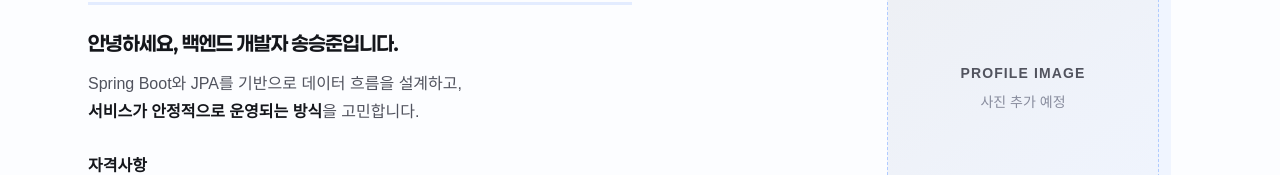
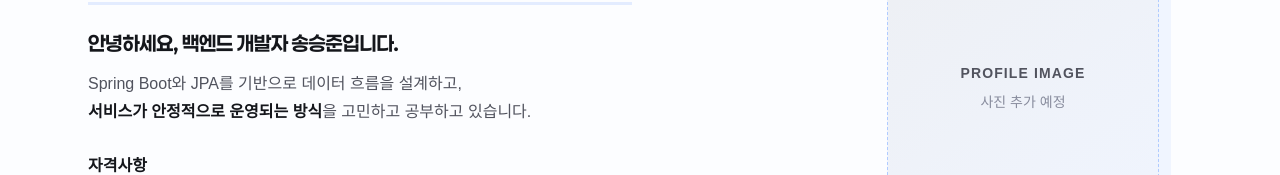
Before and after one commit to SeungJunS0ng/portfolio-site, a React (Vite) app: page / in a window 1280 px wide. Shown: the part 314-489 px from the top of the page. Built offline with nearby package versions, Linux system fonts and the light colour scheme; no server answers; a web font is replaced by a local one.

Commit message:
about me 수정

```diff
--- a/src/pages/Home/sections/About/About.tsx
+++ b/src/pages/Home/sections/About/About.tsx
@@ -12,7 +12,8 @@ export function About() {
           </p>
           <p className={styles.introDescription}>
             Spring Boot와 JPA를 기반으로 데이터 흐름을 설계하고,<br></br>
-            <strong> 서비스가 안정적으로 운영되는 방식</strong>을 고민합니다.
+            <strong> 서비스가 안정적으로 운영되는 방식</strong>을 고민하고
+            공부하고 있습니다.
           </p>
         </div>
         <dl className={styles.profileDetails}>
```
